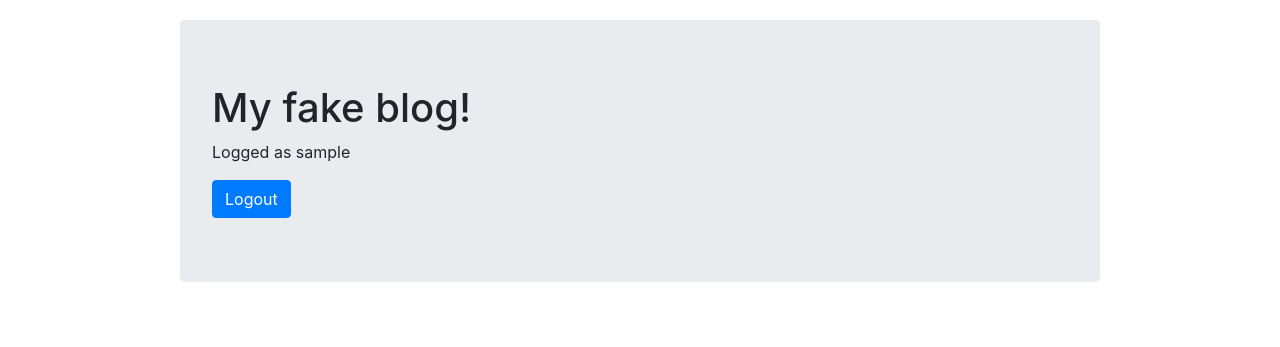
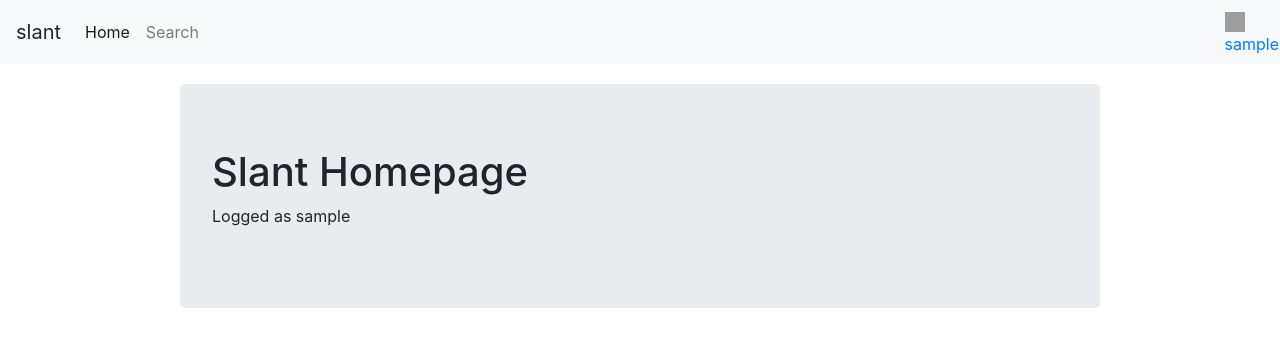
Before and after one commit to slant-dev/content-labeler, a Django app: page / in a window 1280 px wide. Shown: the top 347 px of the page. Run offline with Django 3.2, Linux system fonts and the light colour scheme; the visitor is signed in with stand-in values (Sample User, id 1); some libraries are stand-ins or nearby versions; grey boxes are pictures that could not be loaded.

Commit message:
add profile page

```diff
--- a/labeler/templates/base.html
+++ b/labeler/templates/base.html
@@ -1,18 +1,24 @@
+{% load sass_tags %}
+{% load static %}
+
 <!doctype html>
 <html lang="en">
 <head>
   <meta charset="utf-8">
 
-  <title>My fake blog!</title>
+  <title>slant</title>
 
   <link
     rel="stylesheet"
     href="https://stackpath.bootstrapcdn.com/bootstrap/4.1.0/css/bootstrap.min.css"
     integrity="sha384-9gVQ4dYFwwWSjIDZnLEWnxCjeSWFphJiwGPXr1jddIhOegiu1FwO5qRGvFXOdJZ4"
     crossorigin="anonymous">
+
+  <link rel="stylesheet" type="text/css" href="{% sass_src 'style.scss' %}">
+
 </head>
 <body>
-      {% include 'nav.html' %}
+    {% include "nav.html" %}
     <div class="container">
       <div class="row justify-content-center">
         <div class="col-10" style="margin-top: 20px">
--- a/labeler/templates/index.html
+++ b/labeler/templates/index.html
@@ -2,10 +2,9 @@
 
 {% block content %}
 <div class="jumbotron">
-  <h1>My fake blog!</h1>
+  <h1>Slant Homepage</h1>
   {% if user.is_authenticated %}
     <p>Logged as {{ user.username }}</p>
-    <a class="btn btn-primary" href="{% url 'logout' %}">Logout</a>
   {% else %}
     <a class="btn btn-primary" href="{% url 'social:begin' 'google-oauth2' %}">
       Login
--- a/labeler/templates/nav.html
+++ b/labeler/templates/nav.html
@@ -0,0 +1,31 @@
+{% load extras %}
+
+<nav class="navbar navbar-expand-lg navbar-light bg-light">
+  <a class="navbar-brand">slant</a>
+  <button class="navbar-toggler" type="button" data-toggle="collapse" data-target="#navbarSupportedContent" aria-controls="navbarSupportedContent" aria-expanded="false" aria-label="Toggle navigation">
+    <span class="navbar-toggler-icon"></span>
+  </button>
+  <div class="collapse navbar-collapse" id="navbarSupportedContent">
+    <ul class="navbar-nav mr-auto">
+      <li {% if request.path == "/" %} class="nav-item active" {% else %} class="nav-item" {% endif %}>
+        <a class="nav-link" href="/">
+          Home
+          <span class="sr-only">(current)</span>
+        </a>
+      </li>
+      <li {% if "/search" in request.path %} class="nav-item active" {% else %} class="nav-item" {% endif %}>
+        <a class="nav-link" href="/">
+          Search
+        </a>
+      </li>
+    </ul>
+  </div>
+  {% if user.is_authenticated %}
+  <div class="row profile-link">
+    <a href="{% url 'profile' %}">
+      {{ user.email|gravatar:20 }}
+      <div>{{ user }}</div>
+    </a>
+  </div>
+  {% endif %}
+</nav>
--- /dev/null
+++ b/labeler/templatetags/extras.py
@@ -0,0 +1,27 @@
+from django import template
+from django.utils.safestring import mark_safe
+
+import hashlib
+import urllib.parse
+
+register = template.Library()
+
+''' Gravatar stuff. '''
+
+print('Loading template tags...')
+
+# return only the URL of the gravatar
+# TEMPLATE USE:  {{ email|gravatar_url:150 }}
+def gravatar_url(email, size=40):
+  email = email.encode('utf-8')
+  default = "mp"
+  return "https://www.gravatar.com/avatar/%s?%s" % (hashlib.md5(email.lower()).hexdigest(), urllib.parse.urlencode({'d':default, 's':str(size)}))
+
+# return an image tag with the gravatar
+# TEMPLATE USE:  {{ email|gravatar:150 }}
+def gravatar(email, size=40):
+    url = gravatar_url(email, size)
+    return mark_safe('<img class="gravatar" src="%s" height="%d" width="%d">' % (url, size, size))
+
+register.filter('gravatar_url', gravatar_url)
+register.filter('gravatar', gravatar)
--- a/labeler/urls.py
+++ b/labeler/urls.py
@@ -4,4 +4,5 @@ from . import views
 
 urlpatterns = [
     path('', views.index, name='index'),
+    path('profile/', views.profile, name='profile'),
 ]
--- a/labeler/views.py
+++ b/labeler/views.py
@@ -1,5 +1,9 @@
 from django.shortcuts import render
 from django.http import HttpResponse
 
+''' Our HTML pages. '''
 def index(request):
     return render(request, 'index.html')
+
+def profile(request):
+    return render(request, 'profile.html')
```
Also changed, not shown: labeler/templates/profile.html (added, +21 -0 lines), mysite/settings.py (+11 -0 lines), labeler/templatetags/__init__.py (added), 1 other file. Lines whose indentation alone changed are shown as unchanged.
